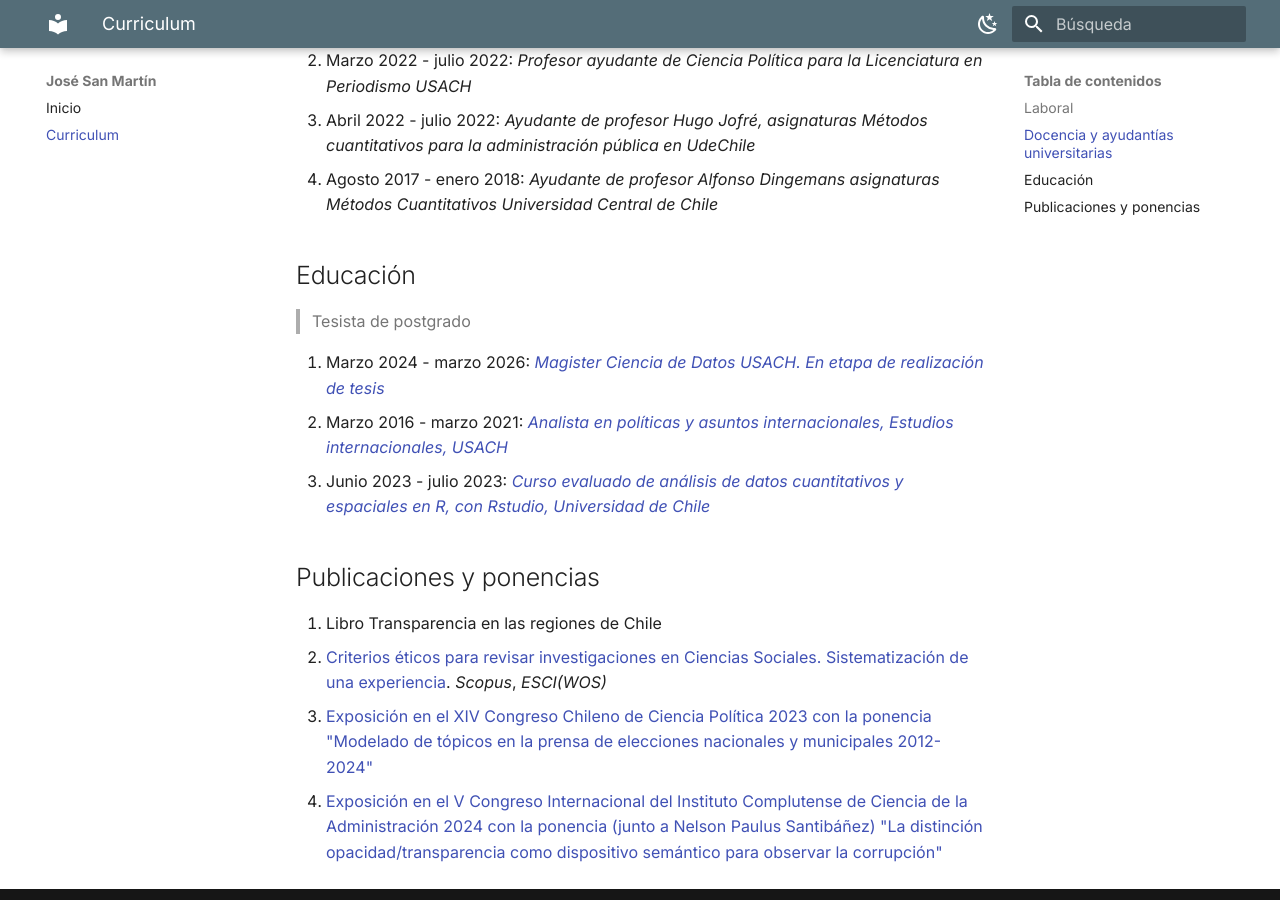
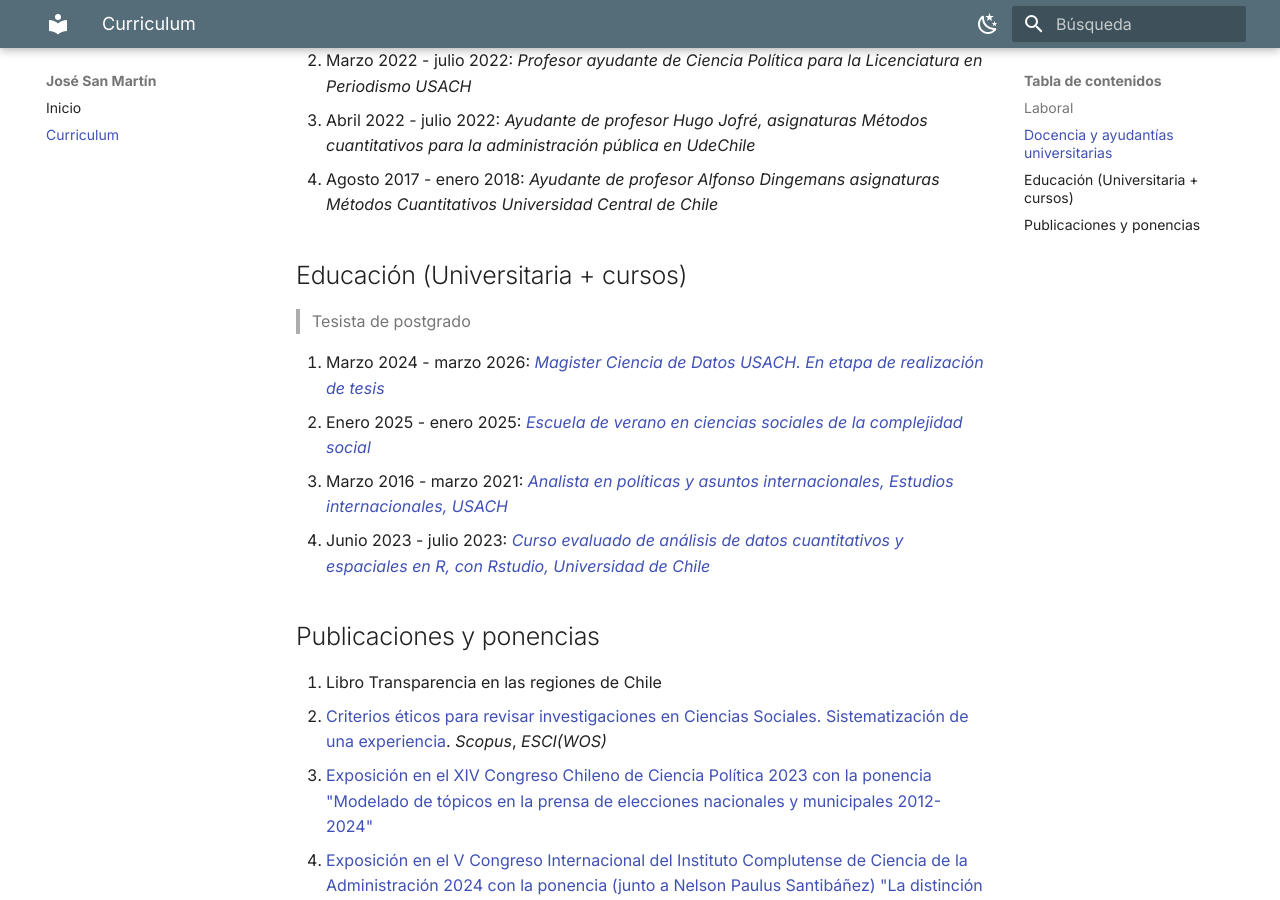
Before and after one commit to joseluissanmartinmelio/the-corner, an MkDocs documentation site: the page built from docs/curriculum.md, in a window 1280 px wide and 900 px high, scrolled down 678 px. Built offline with MkDocs 1.6.1 and Material for MkDocs 9.7.7, drawn with Linux system fonts in a browser that asks for light colours.

Commit message:
update courses

```diff
--- a/docs/curriculum.md
+++ b/docs/curriculum.md
@@ -18,12 +18,13 @@
 3. Abril 2022 - julio 2022: *Ayudante de profesor Hugo Jofré, asignaturas Métodos cuantitativos para la administración pública en UdeChile*
 4. Agosto 2017 - enero 2018: *Ayudante de profesor Alfonso Dingemans asignaturas Métodos Cuantitativos Universidad Central de Chile*
 
-## Educación
+## Educación (Universitaria + cursos)
 > Tesista de postgrado
 
 1. Marzo 2024 - marzo 2026: [*Magister Ciencia de Datos USACH. En etapa de realización de tesis*](https://mcd.usach.cl/)
-2. Marzo 2016 - marzo 2021: [*Analista en políticas y asuntos internacionales, Estudios internacionales, USACH*](https://fahu.usach.cl/carrera/licenciatura-en-estudios-interncionales/)
-3. Junio 2023 - julio 2023: [*Curso evaluado de análisis de datos cuantitativos y espaciales en R, con Rstudio, Universidad de Chile*](https://fau.uchile.cl/cursos/175985/curso-en-analisis-de-datos-socioespacial-con-r)
+2. Enero 2025 - enero 2025: [*Escuela de verano en ciencias sociales de la complejidad social*](https://drive.google.com/file/d/1EepOlyH1xWxN6RcD_Oh6ny05jCXy7rnW/view?usp=sharing)
+3. Marzo 2016 - marzo 2021: [*Analista en políticas y asuntos internacionales, Estudios internacionales, USACH*](https://fahu.usach.cl/carrera/licenciatura-en-estudios-interncionales/)
+4. Junio 2023 - julio 2023: [*Curso evaluado de análisis de datos cuantitativos y espaciales en R, con Rstudio, Universidad de Chile*](https://fau.uchile.cl/cursos/175985/curso-en-analisis-de-datos-socioespacial-con-r)
 
 
 ## Publicaciones y ponencias
```
